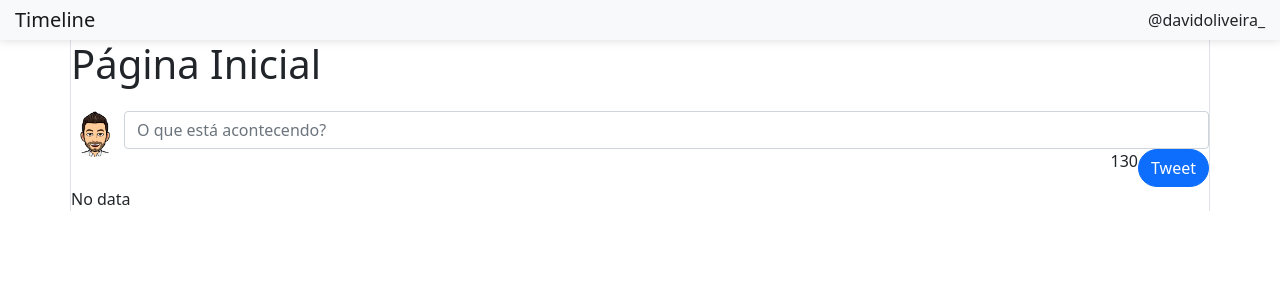
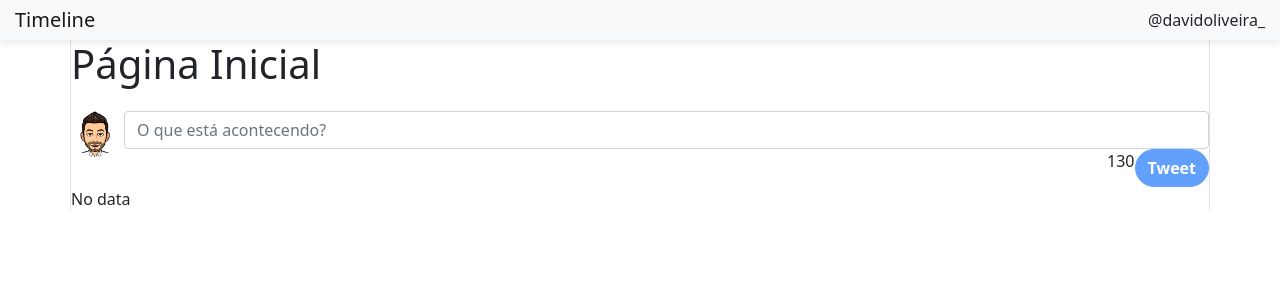
Before and after one commit to MiguelRebelatto/timeline-twitter, an Angular app: page / in a window 1280 px wide. Shown: the top 300 px of the page. Built offline with nearby package versions, Linux system fonts and the light colour scheme.

Commit message:
style(form-tweet): font button; feat(form-tweet): condition disabled button;

```diff
--- a/src/app/modules/timeline/components/form-tweet/form-tweet.component.html
+++ b/src/app/modules/timeline/components/form-tweet/form-tweet.component.html
@@ -7,7 +7,7 @@
       maxlength="130">
       <div class="container-button d-flex justify-content-end">
         <span>{{countWords}}</span>
-        <button (click)="submit()" class="btn btn-primary">
+        <button (click)="submit()" class="btn btn-primary" [disabled]="disabledButton">
           Tweet
         </button>
       </div>
--- a/src/app/modules/timeline/components/form-tweet/form-tweet.component.scss
+++ b/src/app/modules/timeline/components/form-tweet/form-tweet.component.scss
@@ -5,6 +5,7 @@ section {
     width: 48px;
     height: 48px;
     margin-right: 5px;
+
     img {
       width: 100%;
       height: 100%;
@@ -15,9 +16,11 @@ section {
 
   .form-group {
     flex: 1;
+
     .container-button {
       button {
         border-radius: 20px;
+        font-weight: bold;
       }
     }
   }
--- a/src/app/modules/timeline/components/form-tweet/form-tweet.component.ts
+++ b/src/app/modules/timeline/components/form-tweet/form-tweet.component.ts
@@ -22,6 +22,10 @@ export class FormTweetComponent implements OnInit {
     private tweetService: TweetService,
     private userService: UserService,
   ) { }
+
+  get disabledButton(): boolean {
+    return String(this.formTweet.value).length === 0
+  }
 
   ngOnInit(): void {
     this.observableForm()
```
